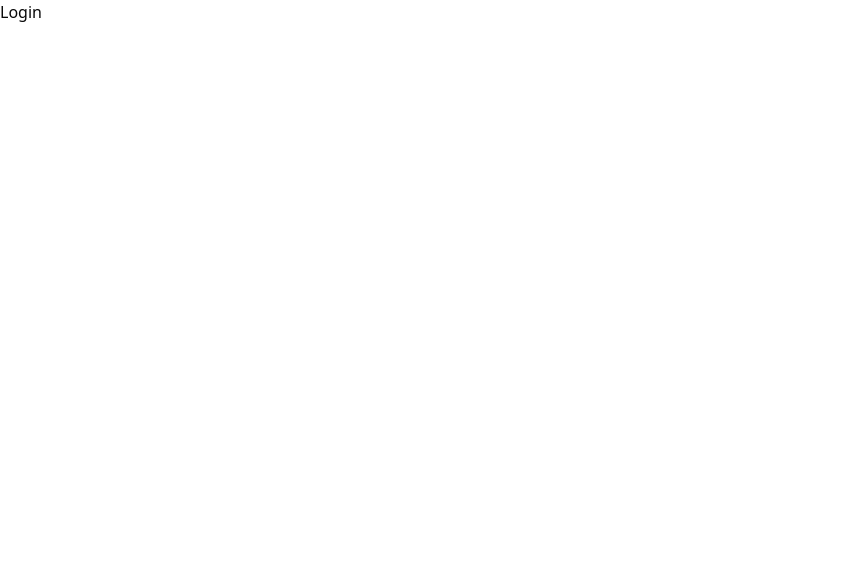
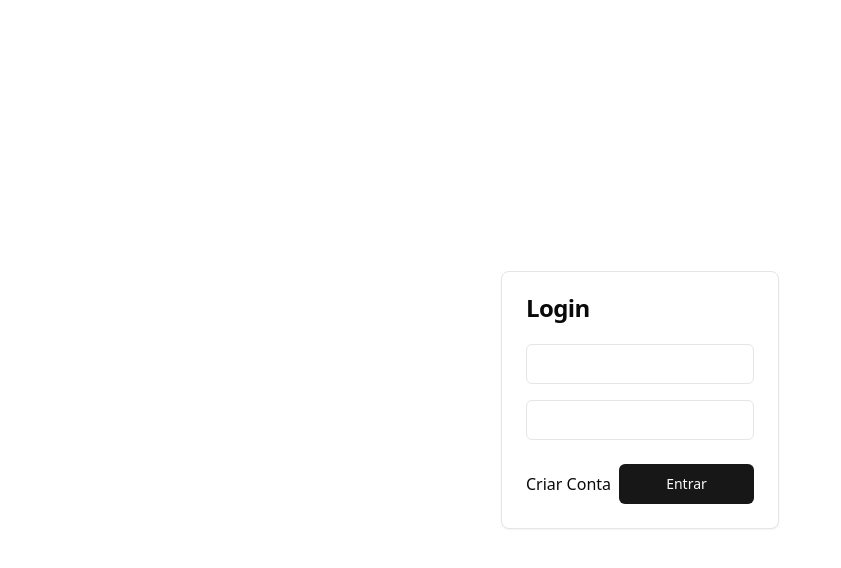
Before and after one commit to juniorcintra/teste-front-react, a React (Vite) app: page /login in a window 1280 px wide. Shown: the top 568 px of the page, without its empty margins (0-841 px from the left). Built offline with nearby package versions, Linux system fonts and the light colour scheme.

Commit message:
iniciando tela de login

```diff
--- a/src/pages/Login/index.tsx
+++ b/src/pages/Login/index.tsx
@@ -1,5 +1,43 @@
+import { Button } from "@/components/ui/button";
+import {
+  Card,
+  CardContent,
+  CardFooter,
+  CardHeader,
+  CardTitle,
+} from "@/components/ui/card";
+import { Input } from "@/components/ui/input";
+import { useState } from "react";
+
 const Login = () => {
-  return <div>Login</div>;
+  const [showRegister, setShowRegister] = useState(false);
+
+  return (
+    <div className="flex w-full h-screen items-center justify-center">
+      <Card>
+        <CardHeader>
+          <CardTitle>{showRegister ? "Cadastro" : "Login"}</CardTitle>
+        </CardHeader>
+        <CardContent className="flex flex-col gap-4">
+          <Input />
+          <Input />
+        </CardContent>
+        <CardFooter className="flex flex-row items-center justify-between gap-2">
+          {!showRegister && (
+            <p className="cursor-pointer" onClick={() => setShowRegister(true)}>
+              Criar Conta
+            </p>
+          )}
+          <Button
+            className="flex-1"
+            onClick={() => setShowRegister(!showRegister)}
+          >
+            {showRegister ? "Cadastrar" : "Entrar"}
+          </Button>
+        </CardFooter>
+      </Card>
+    </div>
+  );
 };
 
 export default Login;
```
